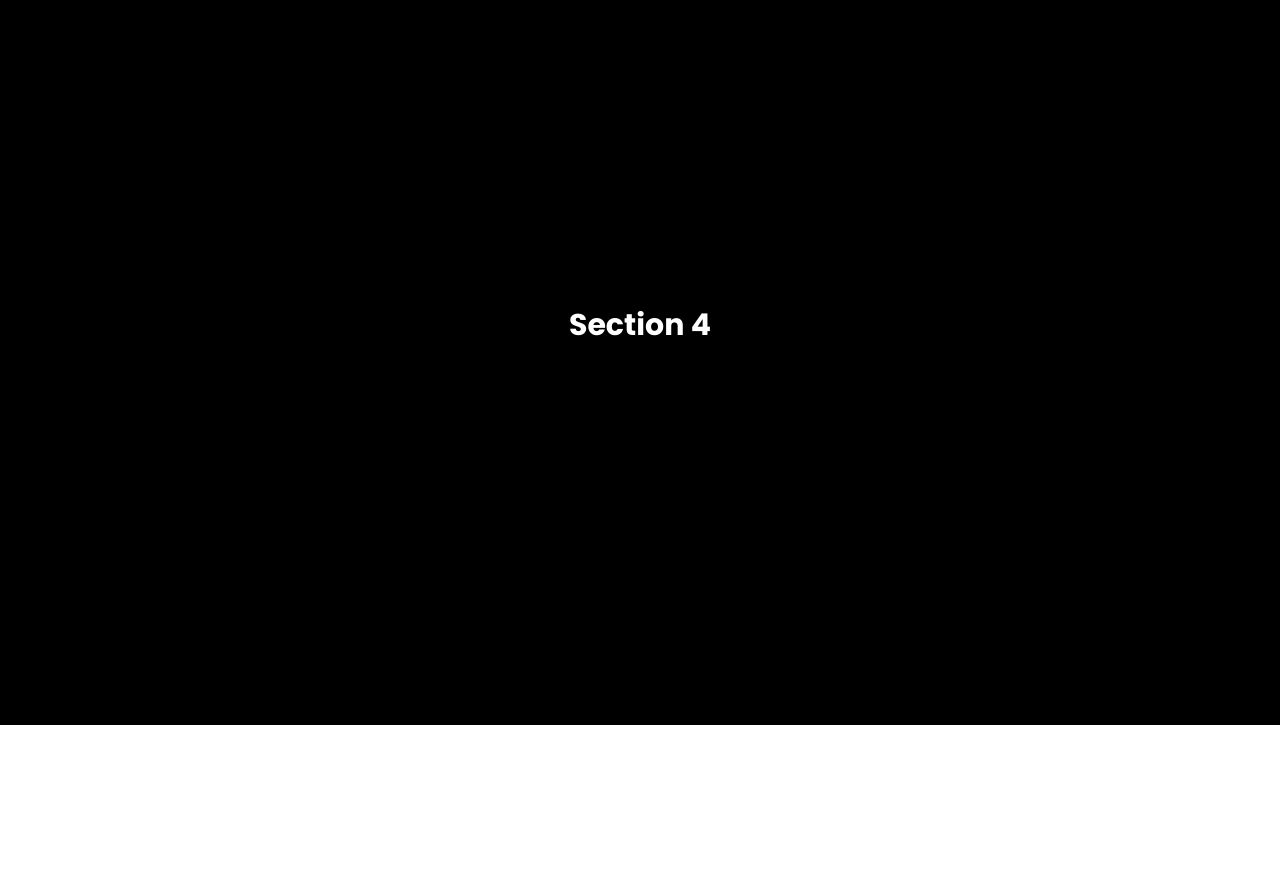
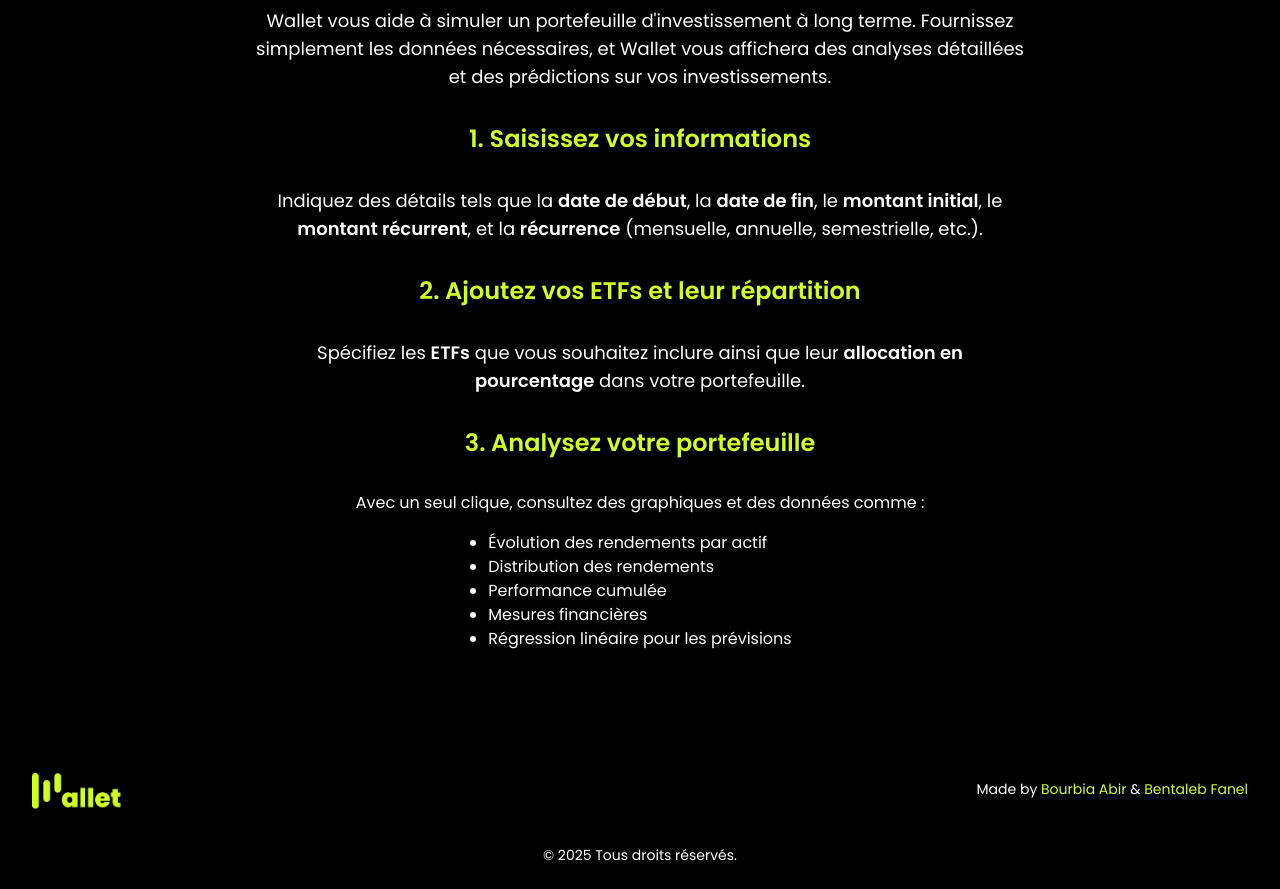
Before and after one commit to Fanel-byte/Wallet_Management, a React (Create React App) app in the folder wallet_management/: page / in a window 1280 px wide. Shown: the part 2800-3689 px from the top of the page. Before the commit the page ends 3525 px from the top, so only its background shows below. Built offline with nearby package versions, Linux system fonts and the light colour scheme; no server answers.

Commit message:
fixed 4th section and footer

```diff
--- a/wallet_management/src/App.js
+++ b/wallet_management/src/App.js
@@ -4,6 +4,7 @@ import Section1 from "./components/Section1";
 import Section2 from "./components/Section2";
 import Section3 from "./components/Section3";
 import Section4 from "./components/Section4";
+import Footer from "./components/Footer";
 
 function App() {
   return (
@@ -15,6 +16,7 @@ function App() {
         <Section3 />
         <Section4 />
       </main>
+      <Footer/>
     </div>
   );
 }
--- /dev/null
+++ b/wallet_management/src/components/Footer.js
@@ -0,0 +1,27 @@
+import React from "react";
+import logo from "../assets/logo.png";
+
+function Footer() {
+  return (
+    <footer className="bg-black text-white py-6 px-8">
+    <br></br>
+      <div className="flex flex-col md:flex-row items-center justify-between">
+        {/* Left Section: Logo */}
+        <div className="flex items-center space-x-4">
+          <img src={logo} alt="Wallet Logo" className="h-12 w-auto" />
+        </div>
+        {/* Right Section: Information and Icons */}
+        <div className="mt-4 md:mt-0 text-center md:text-right">
+          <p className="text-sm mb-4">
+            Made by <span className="text-[#CFFF24]">Bourbia Abir</span> &{" "}
+            <span className="text-[#CFFF24]">Bentaleb Fanel</span>
+          </p>
+        </div>
+      </div>
+      {/* Bottom Centered Section */}
+      <p className="text-sm text-center mt-6">© 2025 Tous droits réservés.</p>
+    </footer>
+  );
+}
+
+export default Footer;
--- a/wallet_management/src/components/Section4.js
+++ b/wallet_management/src/components/Section4.js
@@ -1,10 +1,64 @@
-
 import React from "react";
 
 function Section4() {
   return (
-    <section id="section4" className="h-screen flex items-center justify-center  text-white">
-      <h1 className="text-3xl font-bold">Section 4</h1>
+    <section
+      id="section4"
+      className="h-screen flex flex-col items-center justify-center bg-black text-white px-8"
+    >
+      <h1 className="text-4xl font-bold text-[#CFFF24] mb-6 text-center">
+        Comment fonctionne Wallet ?
+      </h1>
+      <p className="text-lg mb-8 text-center max-w-3xl">
+        Wallet vous aide à simuler un portefeuille d'investissement à long
+        terme. Fournissez simplement les données nécessaires, et Wallet vous
+        affichera des analyses détaillées et des prédictions sur vos
+        investissements.
+      </p>
+      <div className="space-y-8 text-center">
+        <div>
+          <h2 className="text-2xl font-semibold text-[#CFFF24] mb-8">
+            1. Saisissez vos informations
+          </h2>
+          <p className="text-lg mb-8 text-center max-w-3xl">
+            Indiquez des détails tels que la{" "}
+            <span className="font-semibold">date de début</span>, la{" "}
+            <span className="font-semibold">date de fin</span>, le{" "}
+            <span className="font-semibold">montant initial</span>, le{" "}
+            <span className="font-semibold">montant récurrent</span>, et la{" "}
+            <span className="font-semibold">récurrence</span> (mensuelle,
+            annuelle, semestrielle, etc.).
+          </p>
+        </div>
+        <div>
+          <h2 className="text-2xl font-semibold text-[#CFFF24] mb-8">
+            2. Ajoutez vos ETFs et leur répartition
+          </h2>
+          <p className="text-lg mb-8 text-center max-w-3xl">
+            Spécifiez les <span className="font-semibold">ETFs</span> que vous
+            souhaitez inclure ainsi que leur{" "}
+            <span className="font-semibold">allocation en pourcentage</span>{" "}
+            dans votre portefeuille.
+          </p>
+        </div>
+        <div>
+          <h2 className="text-2xl font-semibold text-[#CFFF24] mb-8">
+            3. Analysez votre portefeuille
+          </h2>
+            Avec un seul clique, consultez des graphiques et des données comme :
+            <br></br>
+            <ul className="list-disc mt-4 mx-auto inline-block text-left">
+              <li>Évolution des rendements par actif</li>
+              <li>Distribution des rendements</li>
+              <li>Performance cumulée</li>
+              <li>Mesures financières</li>
+              <li>Régression linéaire pour les prévisions</li>
+            </ul>
+        </div>
+        <div>
+          <br></br>
+        </div>
+      </div>
     </section>
   );
 }
```
Also changed, not shown: 1 other file (tests, documents, lock files or other folders).
